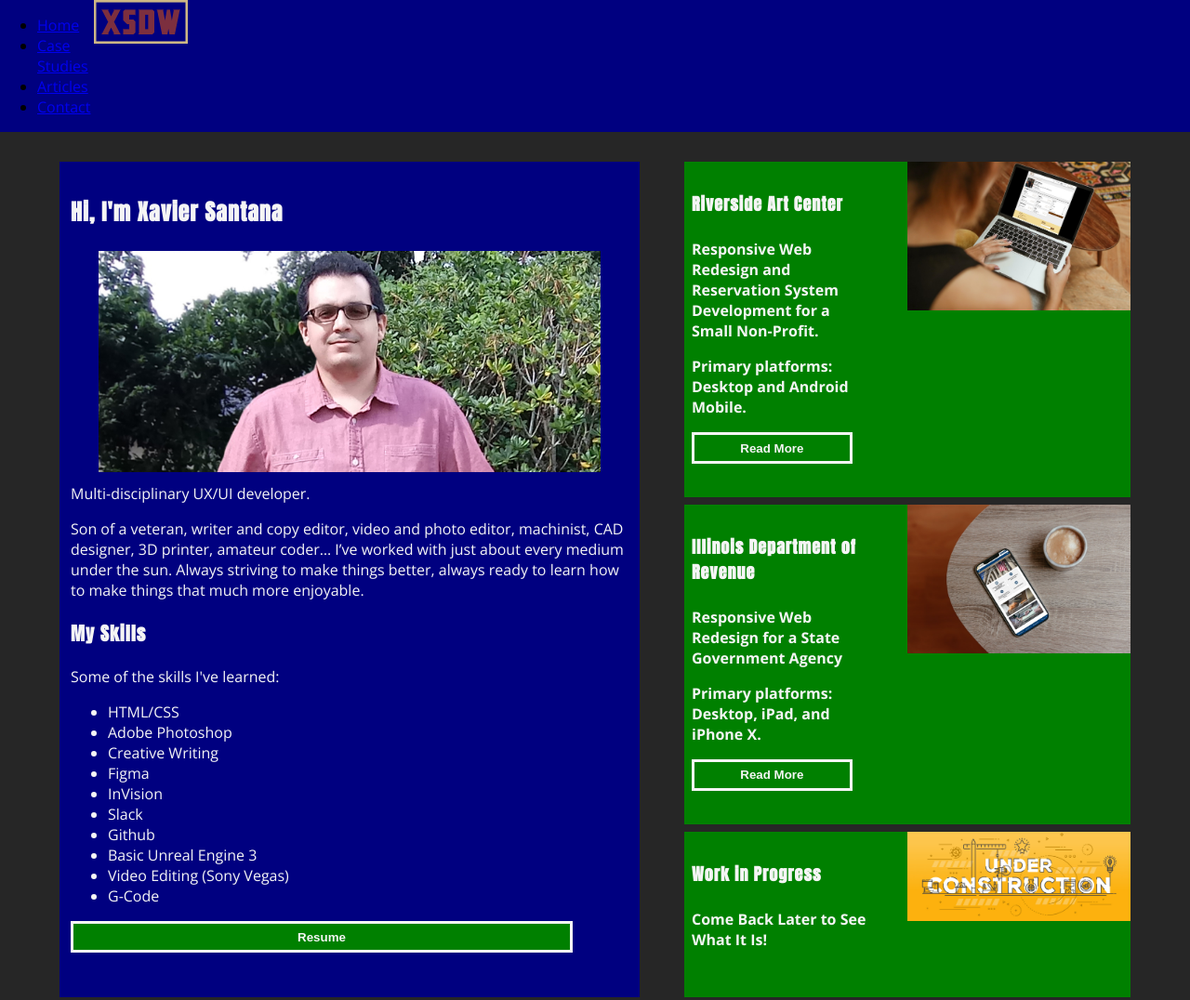
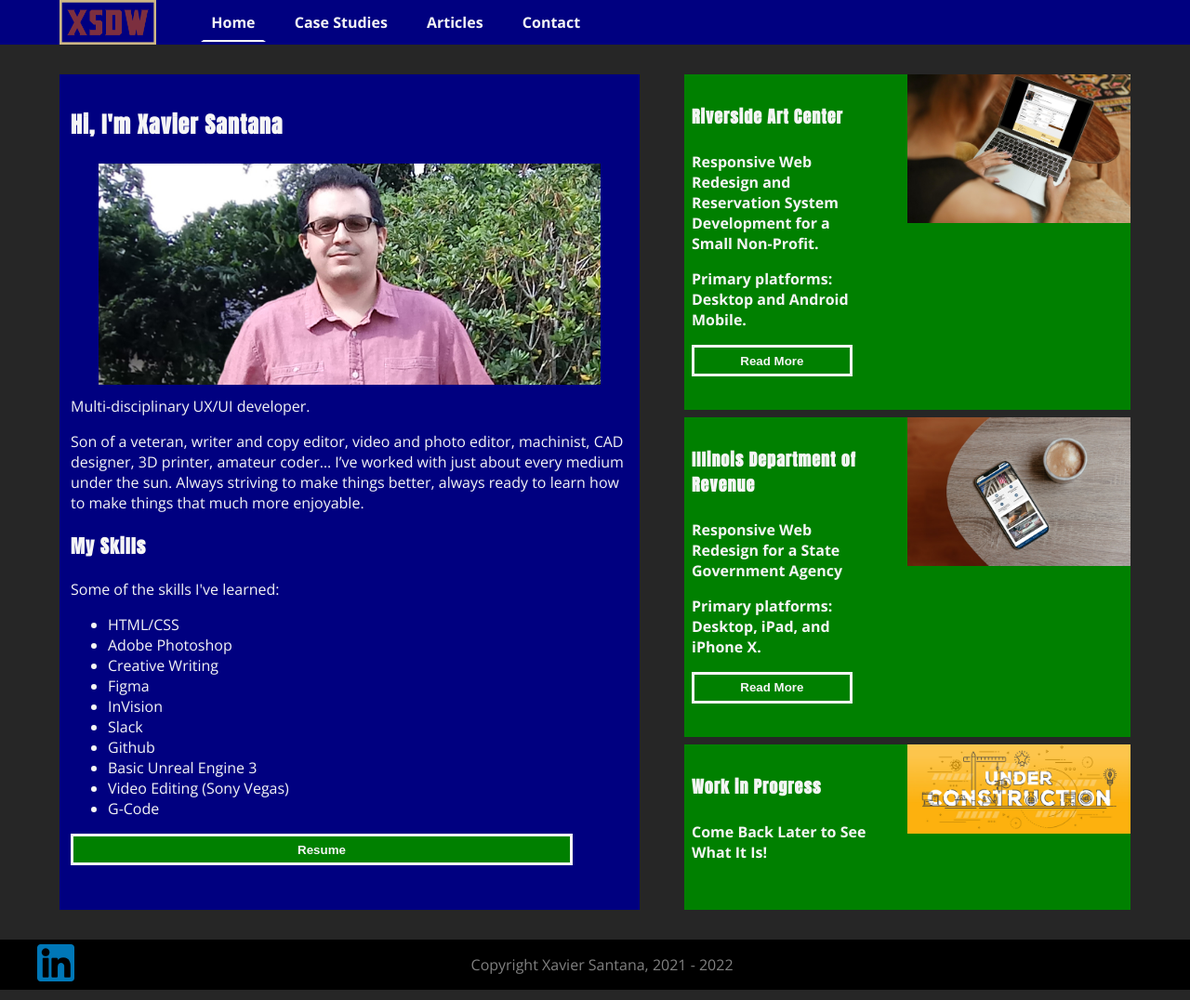
Before and after one commit to korgano/UX_UI_HW_18, a plain HTML site: page index.html in a window 1280 px wide. Shown: the top 1076 px of the page at 93% size. Drawn offline with nearby package versions, Linux system fonts and the light colour scheme.

Commit message:
Fix Merge + JS Errors
Fixed nav and added relative link to JS.

```diff
--- a/index.html
+++ b/index.html
@@ -11,15 +11,16 @@
     </head>
     <body>
     <header>
-    <nav class="inline-block">
-        <img src="./images/xsdw-logo.png" alt="XS Design Works logo" class="inline-block" id="logo">
-        <ul>
-            <li><a href="#" class="active">Home</a> </li>
+        <img src="./images/xsdw-logo.png" alt="XS Design Works logo" class="logo">
+        <nav class="top-nav">
+            <ul>
+                <li><a href="#" class="active">Home</a> </li>
                 <li><a href="#">Case Studies</a> </li>
                 <li><a href="#">Articles</a> </li>
                 <li><a href="#">Contact</a> </li>
-        </ul>
+            </ul>
     </nav>
+        </nav>
     </header>
 <section class="wrapper">
     <!--- Main info block --->
@@ -159,6 +160,6 @@
 </div>
 
 <script src="https://ajax.googleapis.com/ajax/libs/jquery/3.4.1/jquery.min.js"></script>
-<script src="javascript/scripts.js"></script>
+<script src="./javascript/scripts.js"></script>
 </body>
 </html>
```
